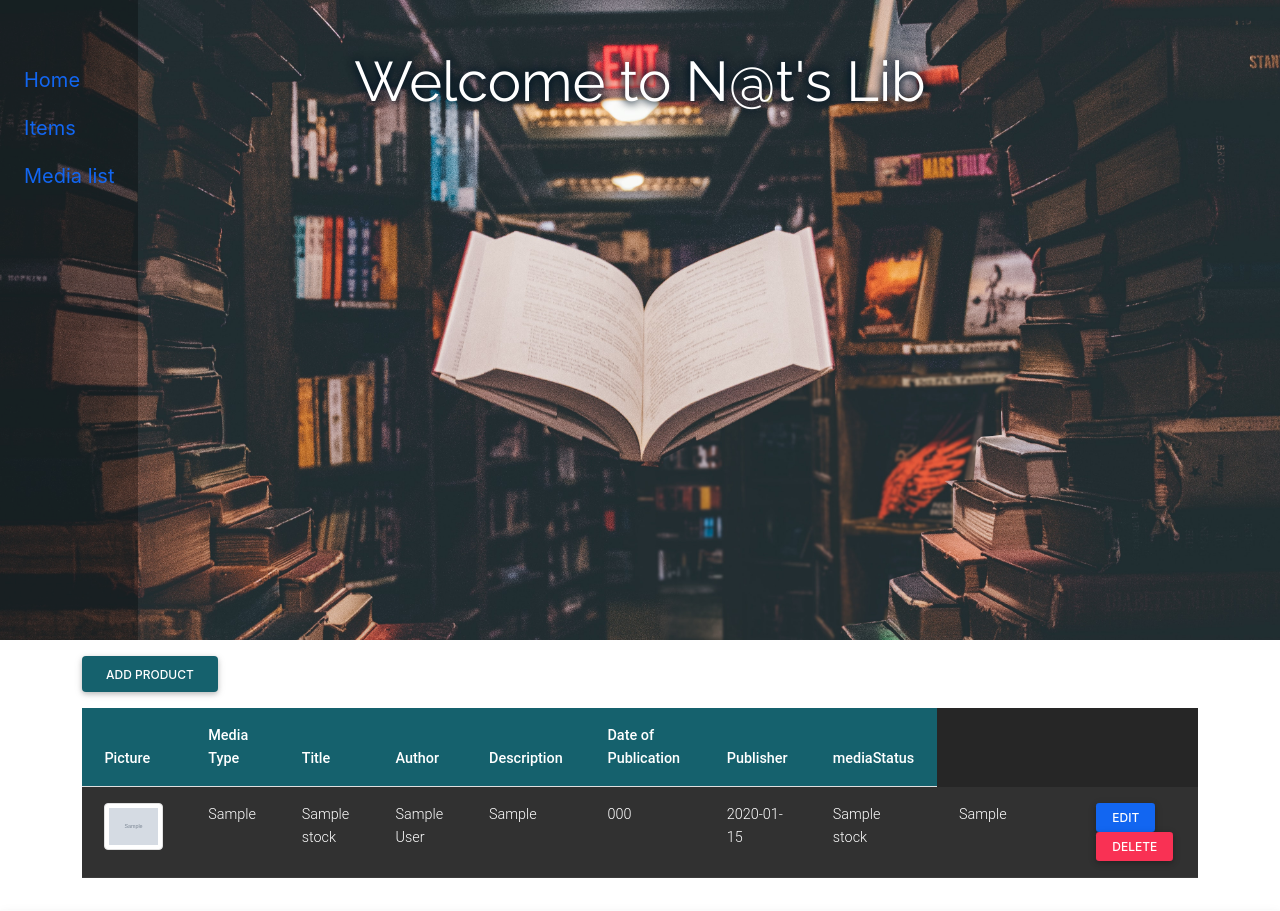
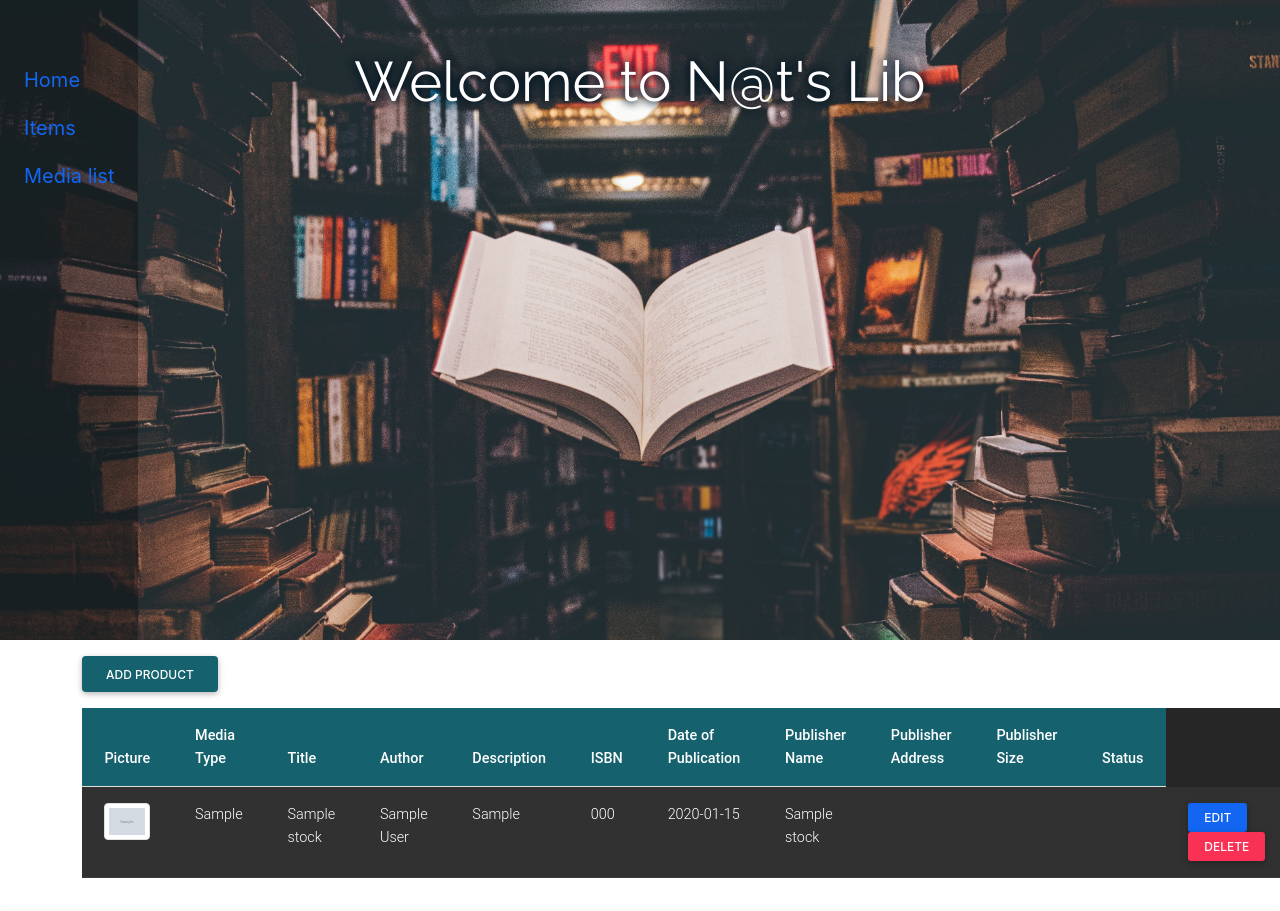
Before and after one commit to nat-oku/FE21-CR10-Natalia, a PHP site: page / in a window 1280 px wide. Shown: the top 911 px of the page. Run offline with PHP 8.4, Linux system fonts and the light colour scheme; tables that the repository leaves empty hold one stand-in row (values such as "Sample post"); grey boxes marked "Sample" are stand-in pictures; data that the repository does not hold is empty; some libraries are stand-ins or nearby versions.

Commit message:
updating rows

```diff
--- a/index.php
+++ b/index.php
@@ -19,7 +19,8 @@
             <td>" .$row['ISBN']."</td>
             <td>" .$row['publishDate']."</td>
             <td>" .$row['publisherName']."</td>
-            <td>" .$row['size']."</td>
+            <td>" .$row['publisherAddress']."</td>
+            <td>" .$row['publisherSize']."</td>
             <td>" .$row['mediaStatus']."</td>
             <td><a href='update.php?id=" .$row['itemID']."'><button class='btn btn-primary btn-sm' type='button'>Edit</button></a>
             <a href='delete.php?id=" .$row['itemID']."'><button class='btn btn-danger btn-sm' type='button'>Delete</button></a></td>
@@ -71,9 +72,12 @@
           <th>Title</th>
           <th>Author</th>
           <th>Description</th>
+          <th>ISBN</th>
           <th>Date of Publication</th>
-          <th>Publisher</th>
-          <th>mediaStatus</th>
+          <th>Publisher Name</th>
+          <th>Publisher Address</th>
+          <th>Publisher Size</th>
+          <th>Status</th>
         </tr>
       </thead>
       <tbody class="w-100">
```
